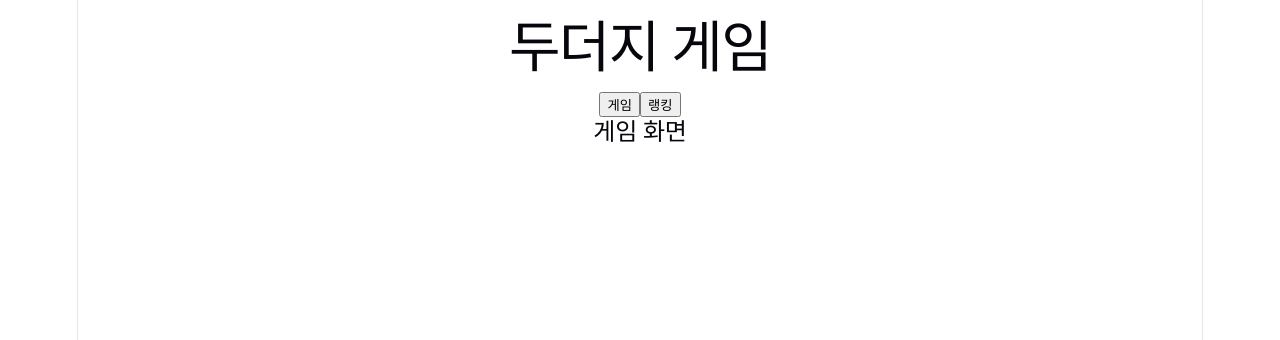
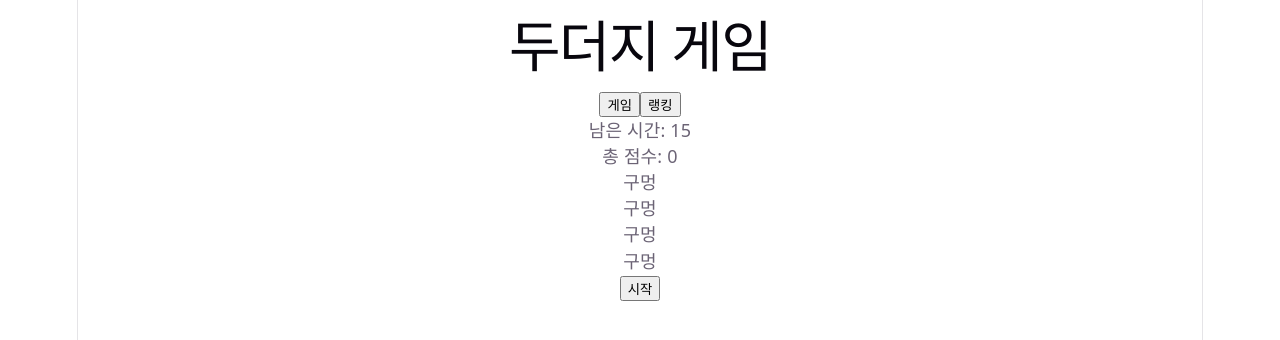
Before and after one commit to 38-lets-sopt-web/SoheeLee, a React (Vite) app in the folder week3/Homework/: page / in a window 1280 px wide. Shown: the top 340 px of the page. Built offline with nearby package versions, Linux system fonts and the light colour scheme.

Commit message:
feat: 게임 보드 및 점수 기능 구현

```diff
--- a/week3/Homework/src/components/game/game.jsx
+++ b/week3/Homework/src/components/game/game.jsx
@@ -1,7 +1,93 @@
+import { useState, useEffect } from 'react';
+
 function Game() {
+  const [score, setScore] = useState(0);
+  const [timeLeft, setTimeLeft] = useState(15);
+  const [isPlaying, setIsPlaying] = useState(false);
+  const [holes, setHoles] = useState([null, null, null, null]);
+
+  useEffect(() => {
+    if (!isPlaying) return;
+
+    if (timeLeft === 0) {
+      setIsPlaying(false);
+      setHoles([null, null, null, null]);
+      alert(`게임 종료! 최종 점수: ${score}`);
+      return;
+    }
+
+    const timer = setInterval(() => {
+      setTimeLeft((prev) => prev - 1);
+    }, 1000);
+
+    return () => clearInterval(timer);
+  }, [isPlaying, timeLeft]);
+
+  useEffect(() => {
+    if (!isPlaying) return;
+
+    const moleTimer = setInterval(() => {
+      const randomIndex = Math.floor(Math.random() * 4);
+      const type = Math.random() < 0.7 ? 'mole' : 'bomb';
+
+      setHoles((prev) => {
+        const newHoles = [...prev];
+        newHoles[randomIndex] = type;
+        return newHoles;
+      });
+
+      setTimeout(() => {
+        setHoles((prev) => {
+          const newHoles = [...prev];
+          newHoles[randomIndex] = null;
+          return newHoles;
+        });
+      }, 1000);
+    }, 1500);
+
+    return () => clearInterval(moleTimer);
+  }, [isPlaying]);
+
+  const handleStart = () => {
+    setScore(0);
+    setTimeLeft(15);
+    setIsPlaying(true);
+    setHoles([null, null, null, null]);
+  };
+
+  const handleClick = (index) => {
+  if (!isPlaying) return;
+  if (holes[index] === null) return;
+
+  if (holes[index] === 'mole') {
+    setScore((prev) => prev + 1);
+  } else if (holes[index] === 'bomb') {
+    setScore((prev) => prev - 1);
+  }
+
+  setHoles((prev) => {
+    const newHoles = [...prev];
+    newHoles[index] = null;
+    return newHoles;
+  });
+};
+
   return (
     <div>
-      <h2>게임 화면</h2>
+      <div>
+        <p>남은 시간: {timeLeft}</p>
+        <p>총 점수: {score}</p>
+      </div>
+      <div>
+        {holes.map((hole, index) => (
+          <div key={index} onClick={() => handleClick(index)}>
+            {hole === null && '구멍'}
+            {hole === 'mole' && '🐭'}
+            {hole === 'bomb' && '💣'}
+          </div>
+        ))}
+      </div>
+      <button onClick={handleStart}>시작</button>
     </div>
   );
 }
```
